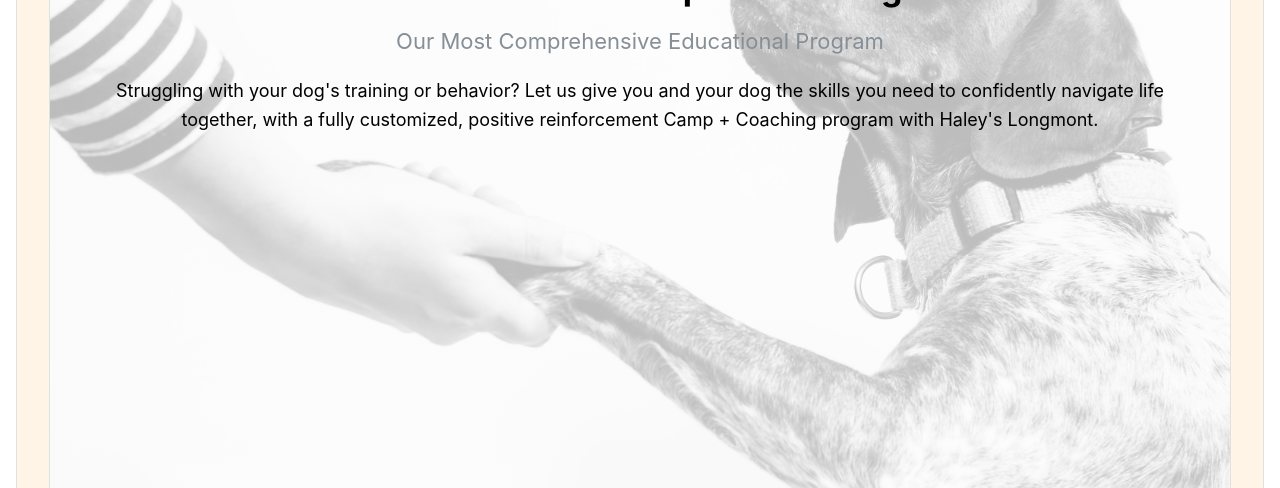
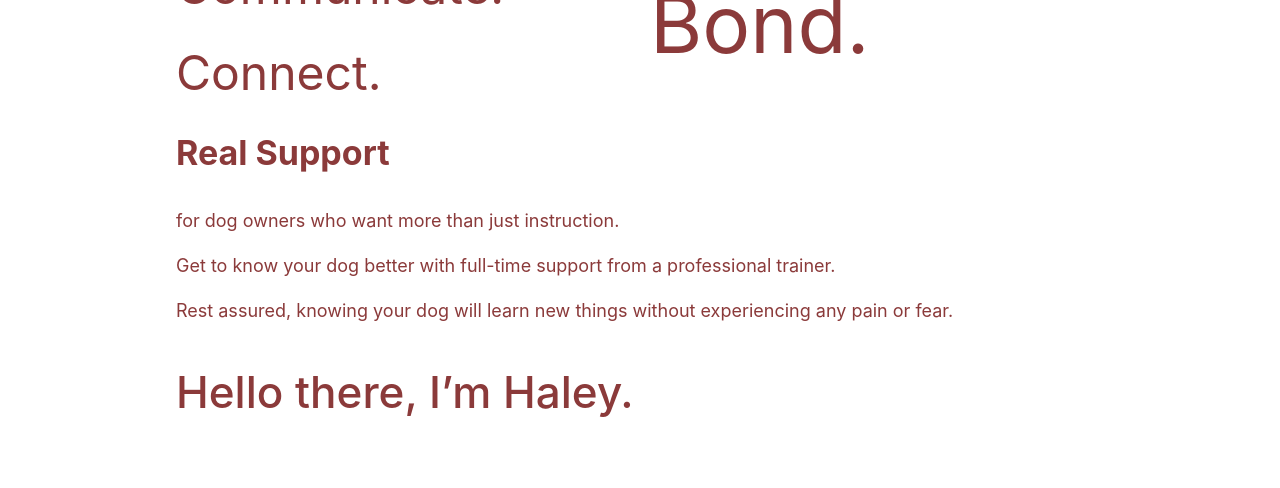
Before and after one commit to eitanfire/board-and-train, a React (Vite) app: page / in a window 1280 px wide. Shown: the part 100-588 px from the top of the page. Built offline with nearby package versions, Linux system fonts and the light colour scheme.

Commit message:
add HomePage

```diff
--- a/src/App.tsx
+++ b/src/App.tsx
@@ -4,13 +4,15 @@ import { theme } from "./theme";
 import BoardAndTrainForm from './components/BoardAndTrainForm';
 import AboutUs from "./components/AboutUs";
 import Content from "./components/Content";
+import HomePage from "./pages/HomePage";
 
 export default function App() {
   return (
       <MantineProvider theme={theme}>
-        <Content />
+        <HomePage />
+        {/* <Content />
         <AboutUs />
-        <BoardAndTrainForm />
+        <BoardAndTrainForm /> */}
       </MantineProvider>
   );
 }
--- /dev/null
+++ b/src/pages/HomePage.tsx
@@ -0,0 +1,87 @@
+import React from "react";
+import { Container, Grid, Text, Title, Image, Box } from "@mantine/core";
+
+const HomePage: React.FC = () => {
+  return (
+    <Container
+      style={{
+        paddingTop: 50,
+        // backgroundColor: "rgba(139, 58, 58, 0.4)", // Reddish-brown overlay with opacity
+      }}
+    >
+      <Grid gutter="lg">
+        <Grid.Col span={6}>
+          <Box>
+            <Text
+              style={{ fontSize: "3rem", fontWeight: 2000, color: "#8B3A3A" }}
+            >
+              Communicate.
+            </Text>
+            <Text
+              style={{ fontSize: "3rem", fontWeight: 2000, color: "#8B3A3A" }}
+              mt="sm"
+            >
+              Connect.
+            </Text>
+          </Box>
+        </Grid.Col>
+        <Grid.Col span={6}>
+          <Text
+            style={{ fontSize: "5rem", fontWeight: 2000, color: "#8B3A3A" }}
+            mt="sm"
+          >
+            Bond.
+          </Text>
+        </Grid.Col>
+        <Grid.Col>
+          <Box>
+            <Title style={{ color: "#8B3A3A" }}> Real Support </Title>
+            <Text mt="xl" size="lg" style={{ color: "#8B3A3A" }}>
+              for dog owners who want more than just instruction.
+            </Text>
+            <Text mt="md" size="lg" style={{ color: "#8B3A3A" }}>
+              Get to know your dog better with full-time support from a
+              professional trainer.
+            </Text>
+            <Text mt="md" size="lg" style={{ color: "#8B3A3A" }}>
+              Rest assured, knowing your dog will learn new things without
+              experiencing any pain or fear.
+            </Text>
+            <Text
+              mt="xl"
+              size="lg"
+              style={{ fontWeight: 500, fontSize: "2.75rem", color: "#8B3A3A" }}
+            >
+              Hello there, I’m Haley.
+            </Text>
+          </Box>
+        </Grid.Col>
+
+        {/* Right Column (Image) */}
+        <Grid.Col>
+          <div style={{ position: "relative" }}>
+            <Image
+              src="/src/assets/dog-pet-animal-continuous-one-line-art-drawing-dog-icon-simple-outline-vector-illustration_1083542-648.png"
+              alt="Dog Illustration"
+              fit="contain"
+              width="100%"
+            />
+            <div
+              style={{
+                zIndex: -1,
+                position: "absolute",
+                top: 0,
+                left: 0,
+                right: 0,
+                bottom: 0,
+                pointerEvents: "none", // Makes sure the image remains interactive
+              }}
+            />
+          </div>
+        </Grid.Col>
+      </Grid>
+    </Container>
+  );
+};
+
+export default HomePage;
```
Also changed, not shown: src/assets/dog-pet-animal-continuous-one-line-art-drawing-dog-icon-simple-outline-vector-illustration_1083542-648.png (added).
